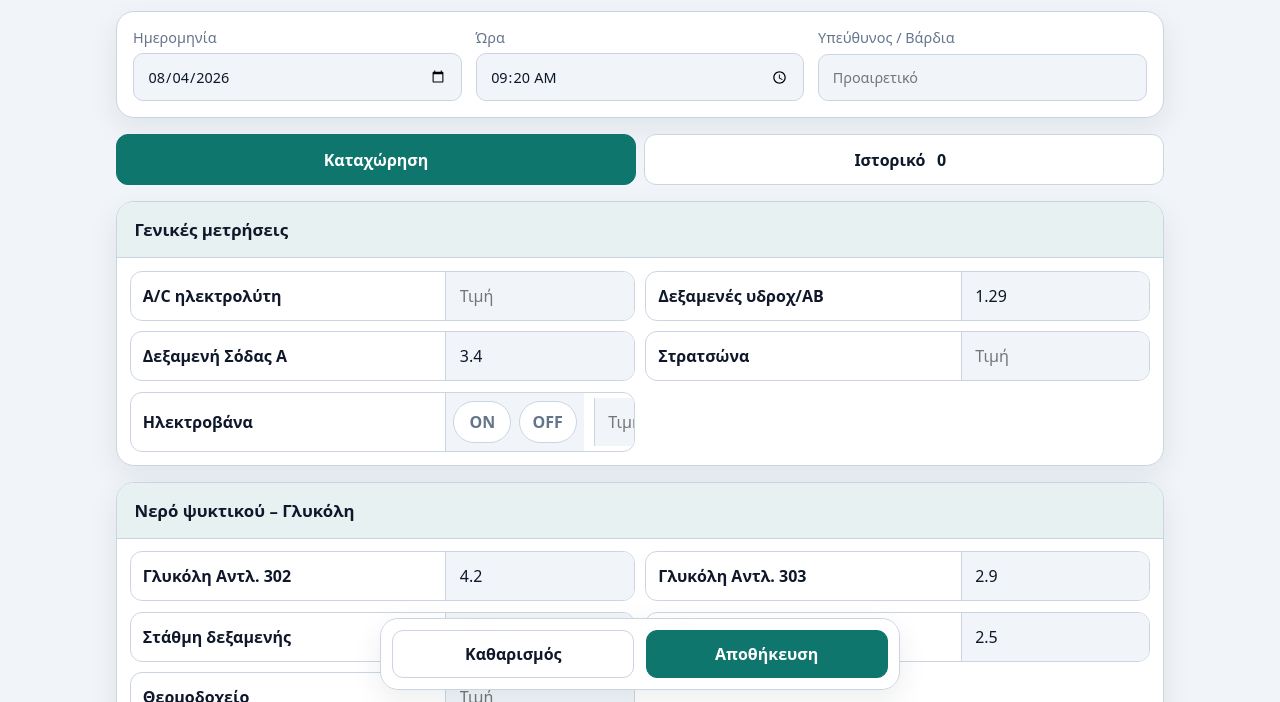
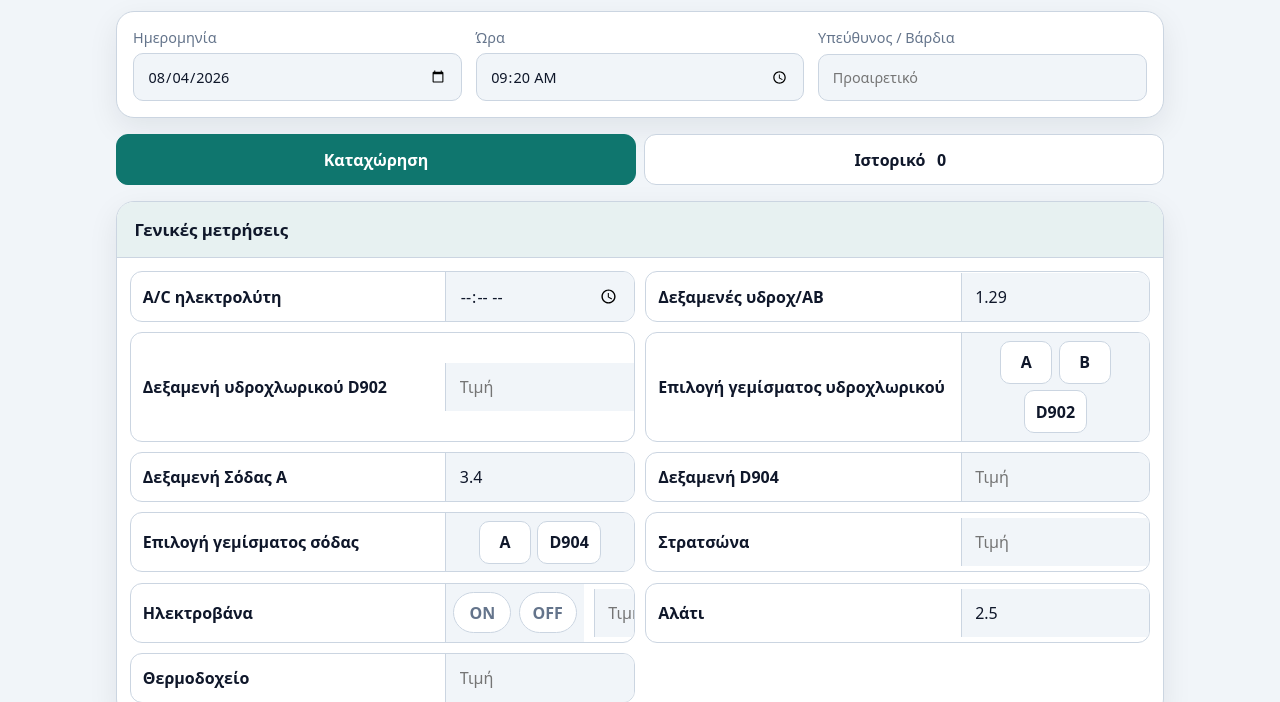
Before and after one commit to davidoukos1994/Pre-Tekmon, a plain HTML site: page index.html in a window 1280 px wide. Shown: the part 98-800 px from the top of the page. Drawn offline with Linux system fonts and the light colour scheme.

Commit message:
Add files via upload

```diff
--- a/app.js
+++ b/app.js
@@ -8,14 +8,23 @@ const sections = [
     title: 'Γενικές μετρήσεις',
     groups: [
       { title: '', fields: [
-        'A/C ηλεκτρολύτη', 'Δεξαμενές υδροχ/ΑΒ', 'Δεξαμενή Σόδας Α', 'Στρατσώνα', 'Ηλεκτροβάνα'
+        'A/C ηλεκτρολύτη',
+        'Δεξαμενές υδροχ/ΑΒ', 'Δεξαμενή υδροχλωρικού D902', 'Επιλογή γεμίσματος υδροχλωρικού',
+        'Δεξαμενή Σόδας Α', 'Δεξαμενή D904', 'Επιλογή γεμίσματος σόδας',
+        'Στρατσώνα', 'Ηλεκτροβάνα', 'Αλάτι', 'Θερμοδοχείο'
       ]}
+    ]
+  },
+  {
+    title: 'Στάθμες δεξαμενών',
+    groups: [
+      { title: '', fields: ['Ζ1', 'Ζ2', 'Ζ3', 'Δ1', 'Δ2', 'Δ3'] }
     ]
   },
   {
     title: 'Νερό ψυκτικού – Γλυκόλη',
     groups: [
-      { title: '', fields: ['Γλυκόλη Αντλ. 302', 'Γλυκόλη Αντλ. 303', 'Στάθμη δεξαμενής', 'Αλάτι', 'Θερμοδοχείο'] }
+      { title: '', fields: ['Γλυκόλη Αντλ. 302', 'Γλυκόλη Αντλ. 303', 'Στάθμη δεξαμενής'] }
     ]
   },
   {
@@ -32,7 +41,7 @@ const sections = [
     ]
   },
   {
-    title: 'Ψυκτικές μετρήσεις',
+    title: 'Ψυκτικά - Μετρήσεις',
     groups: [
       { title: 'Ψυκτικό Β', fields: ['Ψυκτικό Β', 'Set Point', 'Πίεση αντλίας', 'Διαφορική πίεση', 'Διαφορική γλυκόλης', 'Νερού θερμοκρασία (είσοδος/έξοδος)', 'Γλυκόλη θερμοκρασία (είσοδος/έξοδος)', 'Ψυκτικό μικρή/μεγάλη 1', 'Ψυκτικό μικρή/μεγάλη 2'] },
       { title: 'Ψυκτικό Α', fields: ['Ψυκτικό Α', 'Set Point', 'Πίεση αντλίας', 'Διαφορική πίεση', 'Διαφορική γλυκόλης', 'Νερού θερμοκρασία (είσοδος/έξοδος)', 'Γλυκόλη θερμοκρασία (είσοδος/έξοδος)', 'Ψυκτικό μικρή/μεγάλη 1', 'Ψυκτικό μικρή/μεγάλη 2'] },
@@ -76,6 +85,13 @@ const toggleFields = new Set([
 ]);
 
 const toggleWithValueFields = new Set(['Ηλεκτροβάνα']);
+
+const timeFields = new Set(['A/C ηλεκτρολύτη']);
+
+const choiceFields = new Map([
+  ['Επιλογή γεμίσματος υδροχλωρικού', ['Α', 'Β', 'D902']],
+  ['Επιλογή γεμίσματος σόδας', ['Α', 'D904']]
+]);
 
 function isSplitField(field) {
   return field.startsWith('Ψυκτικό μικρή/μεγάλη');
@@ -123,7 +139,26 @@ function renderForm() {
         const key = keyFor(section.title, group.title, field);
         const initial = defaults[field] || '';
 
-        if (toggleWithValueFields.has(field)) {
+        if (timeFields.has(field)) {
+          row.innerHTML = `<span class="measurement-label">${escapeHtml(field)}</span>
+            <input class="measurement-input" data-key="${escapeAttr(key)}" type="time" />`;
+        } else if (choiceFields.has(field)) {
+          const options = choiceFields.get(field);
+          row.classList.add('choice-row');
+          row.innerHTML = `<span class="measurement-label">${escapeHtml(field)}</span>
+            <div class="choice-wrap">
+              <input class="measurement-input choice-value" data-key="${escapeAttr(key)}" type="hidden" value="" />
+              ${options.map(option => `<button type="button" class="choice-btn" data-value="${escapeAttr(option)}">${escapeHtml(option)}</button>`).join('')}
+            </div>`;
+          const hidden = row.querySelector('.choice-value');
+          const buttons = row.querySelectorAll('.choice-btn');
+          const updateChoice = value => {
+            hidden.value = value;
+            buttons.forEach(button => button.classList.toggle('active', button.dataset.value === value));
+            scheduleDraftSave();
+          };
+          buttons.forEach(button => button.addEventListener('click', () => updateChoice(button.dataset.value)));
+        } else if (toggleWithValueFields.has(field)) {
           const valueKey = `${key}|||Τιμή`;
           row.classList.add('toggle-value-row');
           row.innerHTML = `<span class="measurement-label">${escapeHtml(field)}</span>
@@ -238,6 +273,12 @@ function applyState(state) {
       button.classList.toggle('active', button.dataset.value === hidden.value);
     });
   });
+  document.querySelectorAll('.choice-wrap').forEach(wrap => {
+    const hidden = wrap.querySelector('.choice-value');
+    wrap.querySelectorAll('.choice-btn').forEach(button => {
+      button.classList.toggle('active', button.dataset.value === hidden.value);
+    });
+  });
   editingId = state.editingId || state.id || null;
   document.getElementById('saveBtn').textContent = editingId ? 'Ενημέρωση' : 'Αποθήκευση';
   isRestoring = false;
@@ -245,18 +286,22 @@ function applyState(state) {
 }
 
 function restoreInitialState() {
+  let restored = false;
   let draft = null;
   try { draft = JSON.parse(localStorage.getItem(DRAFT_KEY)); } catch {}
-  if (draft && applyState(draft)) return;
+  if (draft && applyState(draft)) restored = true;
 
-  const entries = getEntries();
-  const lastId = localStorage.getItem(LAST_SAVED_KEY);
-  const latest = entries.find(entry => entry.id === lastId) || entries[0];
-  if (latest) {
-    applyState({ ...latest, editingId: latest.id });
-    saveDraftNow();
-    return;
+  if (!restored) {
+    const entries = getEntries();
+    const lastId = localStorage.getItem(LAST_SAVED_KEY);
+    const latest = entries.find(entry => entry.id === lastId) || entries[0];
+    if (latest) {
+      applyState({ ...latest, editingId: latest.id });
+      restored = true;
+    }
   }
+
+  // Σε κάθε νέο άνοιγμα, η κύρια ημερομηνία και ώρα γίνονται αυτόματα οι τρέχουσες.
   setNow();
   saveDraftNow();
 }
@@ -311,12 +356,10 @@ document.getElementById('clearBtn').addEventListener('click', () => {
   isRestoring = true;
   editingId = null;
 
-  // Καθαρίζει κάθε πεδίο της τρέχουσας φόρμας, μαζί με τα κρυφά ON/OFF.
-  form.querySelectorAll('input, textarea').forEach(field => {
-    if (field.type !== 'date' && field.type !== 'time') field.value = '';
-  });
+  // Καθαρίζει όλες τις μετρήσεις, μαζί με τα κρυφά ON/OFF και την ώρα ηλεκτρολύτη.
+  form.querySelectorAll('.measurement-input').forEach(field => { field.value = ''; });
 
-  document.querySelectorAll('.toggle-btn').forEach(button => button.classList.remove('active'));
+  document.querySelectorAll('.toggle-btn, .choice-btn').forEach(button => button.classList.remove('active'));
   operatorInput.value = '';
   notesInput.value = '';
 
--- a/styles.css
+++ b/styles.css
@@ -112,10 +112,16 @@ input:focus, textarea:focus { border-color: var(--primary); box-shadow: 0 0 0 3p
 .notes-card { padding: 1rem; margin-bottom: 1rem; }
 .notes-card h2 { margin-top: 0; font-size: 1.05rem; }
 .sticky-actions {
-  position: fixed; left: 50%; bottom: max(12px, env(safe-area-inset-bottom)); transform: translateX(-50%);
-  z-index: 15; display: flex; gap: .7rem; width: min(520px, calc(100% - 2rem));
-  padding: .7rem; background: color-mix(in srgb, var(--card) 94%, transparent);
-  border: 1px solid var(--border); border-radius: 18px; box-shadow: var(--shadow); backdrop-filter: blur(16px);
+  position: static;
+  display: flex;
+  gap: .7rem;
+  width: 100%;
+  margin: 1rem 0 max(1rem, env(safe-area-inset-bottom));
+  padding: .7rem;
+  background: var(--card);
+  border: 1px solid var(--border);
+  border-radius: 18px;
+  box-shadow: var(--shadow);
 }
 .btn { border-radius: 11px; border: 1px solid var(--border); padding: .75rem 1rem; font-weight: 750; }
 .sticky-actions .btn { flex: 1; }
@@ -246,3 +252,31 @@ summary { cursor: pointer; color: var(--primary); font-weight: 700; }
     grid-template-columns: 1fr;
   }
 }
+
+
+/* Επιλογές γεμίσματος δεξαμενών */
+.choice-wrap {
+  min-height: 58px;
+  display: flex;
+  align-items: center;
+  justify-content: center;
+  flex-wrap: wrap;
+  gap: .4rem;
+  padding: .45rem;
+  border-left: 1px solid var(--border);
+  background: var(--bg);
+}
+.choice-btn {
+  min-width: 52px;
+  border: 1px solid var(--border);
+  border-radius: 10px;
+  padding: .6rem .7rem;
+  background: var(--card);
+  color: var(--text);
+  font-weight: 800;
+}
+.choice-btn.active {
+  background: var(--primary);
+  border-color: var(--primary);
+  color: white;
+}
--- a/sw.js
+++ b/sw.js
@@ -1,4 +1,4 @@
-const CACHE = 'pre-tekmon-v7-set-point';
+const CACHE = 'pre-tekmon-v8-layout-tanks-time';
 const ASSETS = ['./', './index.html', './styles.css', './app.js', './manifest.webmanifest'];
 
 self.addEventListener('install', event => {
```
